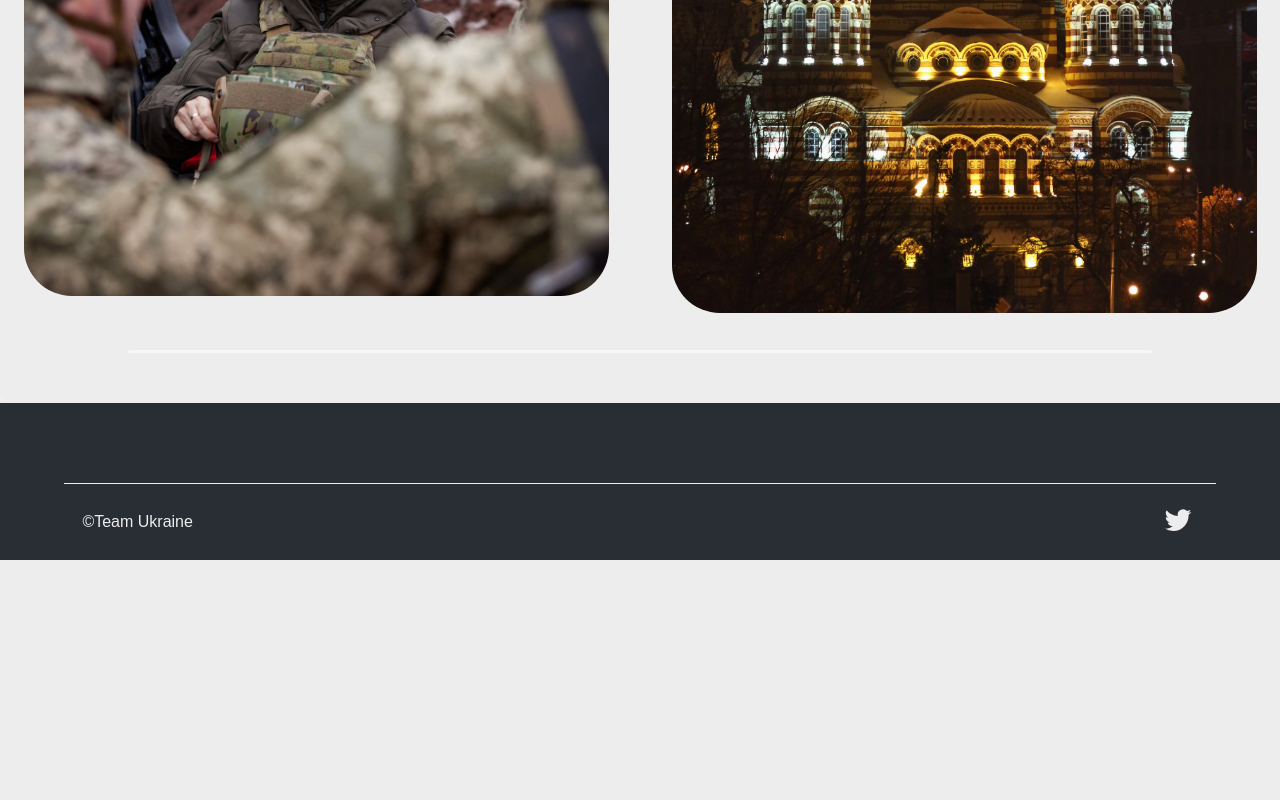
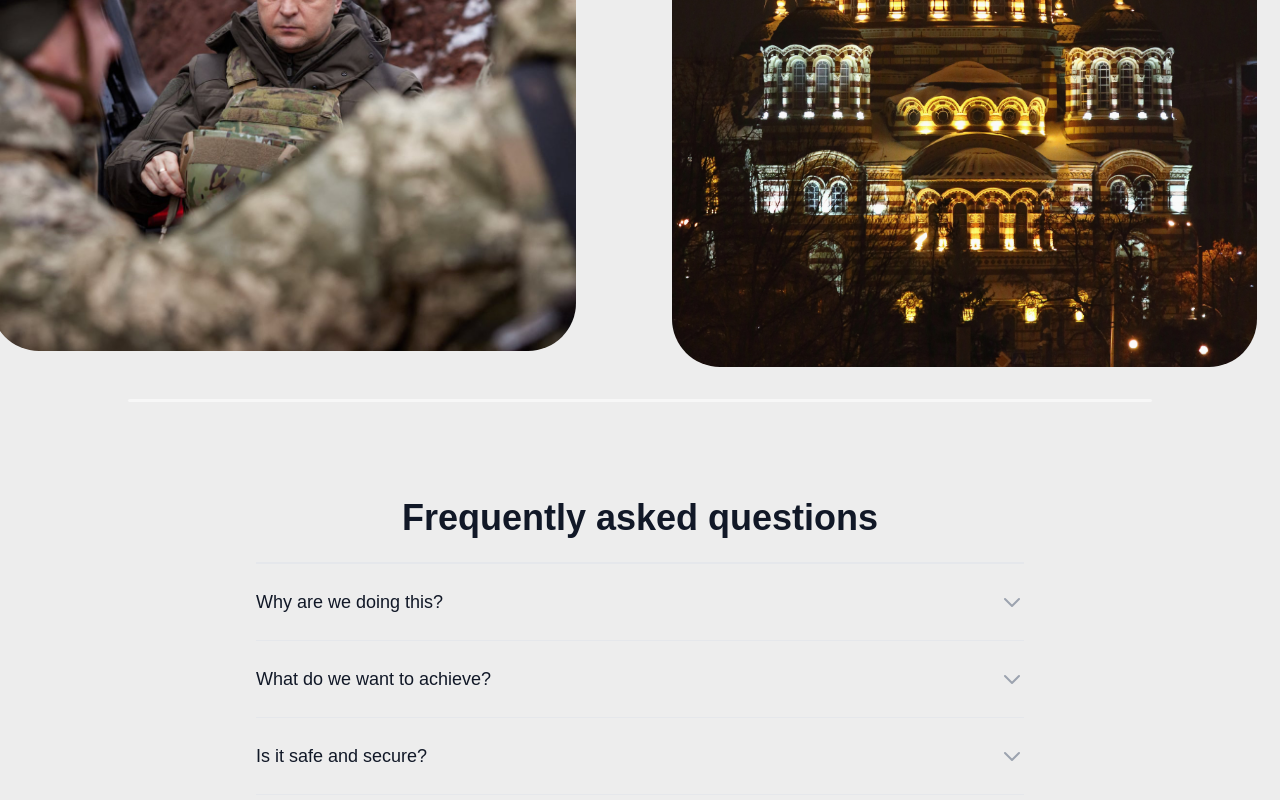
Before and after one commit to benhalverson/another-dapp, a React (Create React App) app: page / in a window 1280 px wide. Shown: the part 1994-2794 px from the top of the page. Before the commit the page ends 2554 px from the top, so only its background shows below. Built offline with nearby package versions, Linux system fonts and the light colour scheme.

Commit message:
faq updates

```diff
--- /dev/null
+++ b/config-overrides.js
@@ -0,0 +1,23 @@
+const webpack = require("webpack");
+
+module.exports = function override(config) {
+  config.ignoreWarnings = [/Failed to parse source map/];
+  const fallback = config.resolve.fallback || {};
+  Object.assign(fallback, {
+    crypto: require.resolve("crypto-browserify"),
+    stream: require.resolve("stream-browserify"),
+    assert: require.resolve("assert"),
+    http: require.resolve("stream-http"),
+    https: require.resolve("https-browserify"),
+    os: require.resolve("os-browserify"),
+    url: require.resolve("url"),
+  });
+  config.resolve.fallback = fallback;
+  config.plugins = (config.plugins || []).concat([
+    new webpack.ProvidePlugin({
+      process: "process/browser",
+      Buffer: ["buffer", "Buffer"],
+    }),
+  ]);
+  return config;
+};
--- /dev/null
+++ b/postcss.config.js
@@ -0,0 +1,6 @@
+module.exports = {
+  plugins: {
+    tailwindcss: {},
+    autoprefixer: {},
+  },
+}
--- a/src/components/Faq.jsx
+++ b/src/components/Faq.jsx
@@ -1,40 +1,76 @@
 import React from "react";
+import { Disclosure } from "@headlessui/react";
+import { ChevronDownIcon } from "@heroicons/react/outline";
 
 const faqs = [
 	{
 		question: "Why are we doing this?",
 		answer:
-			"As the world knows, the situation in Ukraine is devastating. People are killed, homeless and without their home land and family. We know as well that all the Ukrainers are cut off from their bank account and don’t have cash to survive. Therefore we need ETH. don't know, but the flag is a big plus. Lorem ipsum dolor sit amet consectetur adipisicing elit. Quas cupiditate laboriosam fugiat.",
+			"As the world knows, the situation in Ukraine is devastating. Regular people are being killed, displaced, and homeless while being separated from their loved ones. We know as well that all the Ukrainians are cut off from their bank account and don’t have the necessary cash to survive. The best way to help them get the money they need is by raising ETH from around the world and sending it to these people."
 	},
 	{
 		question: "What do we want to achieve?",
 		answer:
-			"Yes, we will make sure your transfers are safe and secure, as well the transfer to the wallet of Ukraine and we make sure all the charity money raised will be transferred with proof of payment. ",
+			"The goal is to give the people of Ukraine the necessary help they need by raising 1000 ETH (USD$ 2.8MM) to provide food, clothes, a roof above their head, and even to cover costs for them to go to a safe place."
 	},
 	{
-		question: "Is it safe and secure ",
+		question: "Is it safe and secure?",
 		answer:
-			"Yes, we will make sure your transfers are safe and secure, as well the transfer to the wallet of Ukraine and we make sure all the charity money raised will be transferred with proof of payment. ",
+			"Yes, your transactions are safe and secure and we will transfer them to the official wallet of Ukraine. We make sure all the charity money raised will be transferred with proof of payment for everyone to see.",
 	},
-	// More questions...
+	{
+		question: "How does it work?",
+		answer:
+			"Donations are received in cryptocurrencies such as Ethereum, USDT, and Bitcoin. All proceeds go to the official Ukrainian government and other relevant organizations that help the people."
+	},
+	{
+		question: "What do I get?",
+		answer: "In return for your donation, you will get a Stay Strong Ukraine NFT airdropped to the wallet you used for the contribution"
+	},
+	{
+		question: "What you support?",
+		answer: "Your donation will be used for many things such as food, shelter, travel costs, government expenses, and much more."
+	}
 ];
 
-const Faq = () => {
-  return (
-    <div>
-      <h2>FAQ</h2>
-      <ul>
-        {faqs.map((item, index) => (
-          <li key={index}>
-            <h3>{item.question}</h3>
-            <p>
-              {item.answer}
-            </p>
-          </li>
-        ))}
-      </ul>
-    </div>
-  );
+function classNames(...classes) {
+	return classes.filter(Boolean).join(" ");
+}
+
+const FAQ = () => {
+	return (
+		<div id="faq">
+			<div className="max-w-7xl mx-auto py-12 px-4 sm:py-16 sm:px-6 lg:px-8">
+				<div className="max-w-3xl mx-auto divide-y-2 divide-gray-200">
+					<h2 className="text-center text-3xl font-extrabold text-gray-900 sm:text-4xl">Frequently asked questions</h2>
+					<dl className="mt-6 space-y-6 divide-y divide-gray-200">
+						{faqs.map((faq) => (
+							<Disclosure as="div" key={faq.question} className="pt-6">
+								{({ open }) => (
+									<>
+										<dt className="text-lg">
+											<Disclosure.Button className="text-left w-full flex justify-between items-start text-gray-400">
+												<span className="font-medium text-gray-900">{faq.question}</span>
+												<span className="ml-6 h-7 flex items-center">
+													<ChevronDownIcon
+														className={classNames(open ? "-rotate-180" : "rotate-0", "h-6 w-6 transform")}
+														aria-hidden="true"
+													/>
+												</span>
+											</Disclosure.Button>
+										</dt>
+										<Disclosure.Panel as="dd" className="mt-2 pr-12">
+											<p className="text-base text-gray-500">{faq.answer}</p>
+										</Disclosure.Panel>
+									</>
+								)}
+							</Disclosure>
+						))}
+					</dl>
+				</div>
+			</div>
+		</div>
+	);
 };
 
-export default Faq;
+export default FAQ;
--- a/src/index.js
+++ b/src/index.js
@@ -5,6 +5,7 @@ import reportWebVitals from "./reportWebVitals";
 import store from "./redux/store";
 import { Provider } from "react-redux";
 import "./styles/index.scss";
+import "./styles/index.css";
 
 ReactDOM.render(
 	<Provider store={store}>
--- a/src/pages/Home.jsx
+++ b/src/pages/Home.jsx
@@ -1,4 +1,5 @@
 import React from "react";
+import FAQ from '../components/Faq';
 import Gallery from "../components/Gallery";
 import Team from "../components/Team";
 import Welcome from "../components/Welcome";
@@ -11,6 +12,7 @@ const Home = () => {
 			<Gallery />
 			<div className="breaker"></div>
 			{/* <Team /> */}
+			<FAQ />
 
 			<button>
 				<a href="/#header" className="scrollUp">
--- /dev/null
+++ b/src/styles/index.css
@@ -0,0 +1,3 @@
+@tailwind base;
+@tailwind components;
+@tailwind utilities;
--- /dev/null
+++ b/tailwind.config.js
@@ -0,0 +1,9 @@
+module.exports = {
+  content: [
+    "./src/**/*.{js,jsx,ts,tsx}",
+  ],
+  theme: {
+    extend: {},
+  },
+  plugins: [],
+}
```
Also changed, not shown: package.json (+21 -4 lines), 1 other file (tests, documents, lock files or other folders).
